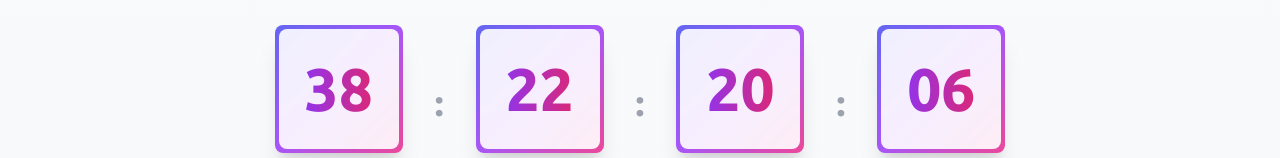
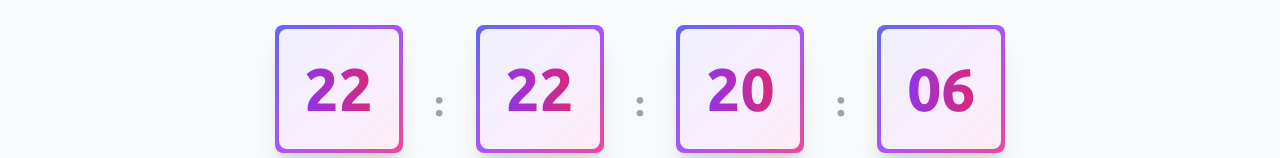
Before and after one commit to DavidTjia/Proxo2025, a React (Vite) app: page /home in a window 1280 px wide. Shown: the part 497-655 px from the top of the page. Built offline with nearby package versions, Linux system fonts and the light colour scheme.

Commit message:
extend cancel

```diff
--- a/src/pages/Home.jsx
+++ b/src/pages/Home.jsx
@@ -55,7 +55,7 @@ const Home = () => {
   const listRef = useRef(null);
   const [isClickable, setIsClickable] = useState(true);
   const calculateTimeLeft = () => {
-    const targetDate = new Date("2025-03-07");
+    const targetDate = new Date("2025-02-19");
     const now = new Date();
     const diff = targetDate.getTime() - now.getTime();
     return {
```
